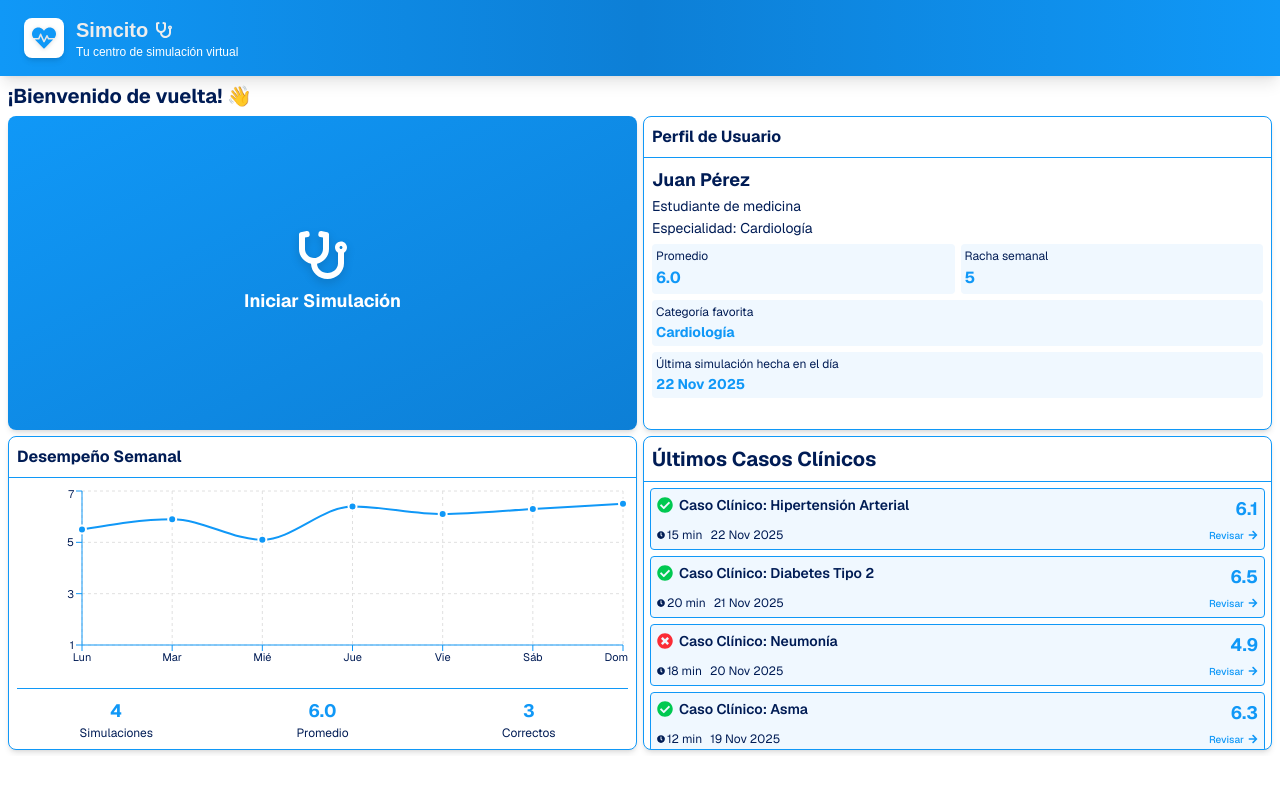
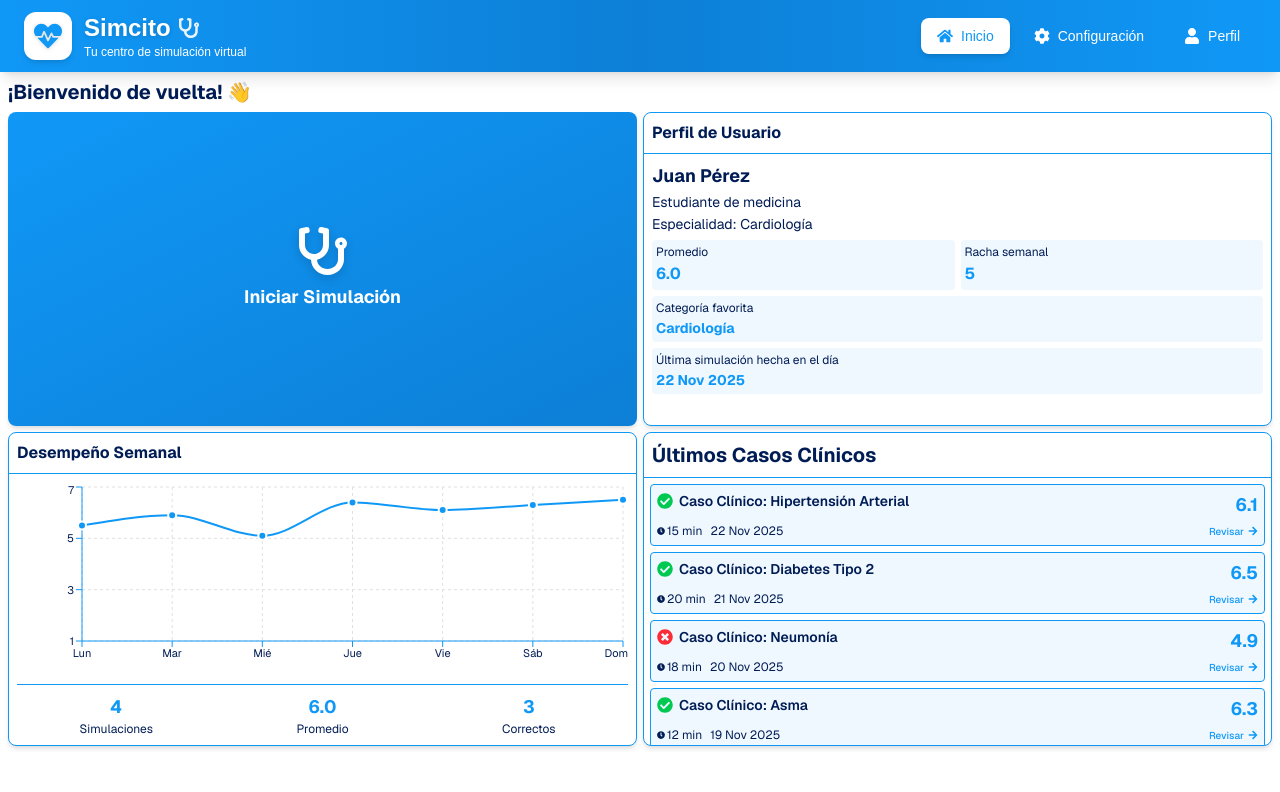
Before and after one commit to platanus-hack/platanus-hack-25-team-13, a Next.js app: page / in a window 1280 px wide. Shown: the top 792 px of the page. Built offline with nearby package versions, Linux system fonts and the light colour scheme.

Commit message:
feat: header updated and fixed

```diff
--- a/components/Header.tsx
+++ b/components/Header.tsx
@@ -1,31 +1,67 @@
 "use client";
 
-import { useRouter } from "next/navigation";
-import { FaHeartbeat, FaHome, FaBell, FaCog, FaUser, FaStethoscope } from "react-icons/fa";
+import { useRouter, usePathname } from "next/navigation";
+import { FaHeartbeat, FaHome, FaCog, FaUser, FaStethoscope } from "react-icons/fa";
 
 export default function Header() {
   const router = useRouter();
+  const pathname = usePathname();
+
+  const navItems = [
+    { path: "/", label: "Inicio", icon: FaHome },
+    { path: "/configuracion", label: "Configuración", icon: FaCog },
+    { path: "/perfil", label: "Perfil", icon: FaUser },
+  ];
 
   return (
-    <header className="w-full bg-gradient-to-r from-[#1098f7] via-[#0d7fd6] to-[#1098f7] shadow-lg">
-      <div className="max-w-7xl mx-auto px-6 py-4">
+    <header className="w-full bg-gradient-to-r from-[#1098f7] via-[#0d7fd6] to-[#1098f7] shadow-lg sticky top-0 z-50">
+      <div className="max-w-7xl mx-auto px-6 py-3">
+        <div className="flex items-center justify-between">
+          {/* Logo and Brand */}
           <button
             onClick={() => router.push("/")}
-          className="flex items-center gap-3 hover:opacity-80 transition-opacity cursor-pointer"
+            className="flex items-center gap-3 hover:opacity-90 transition-opacity cursor-pointer group"
           >
-          <div className="flex items-center justify-center w-10 h-10 bg-white rounded-lg shadow-md">
-            <FaHeartbeat className="w-6 h-6 text-[#1098f7] drop-shadow-sm" />
+            <div className="flex items-center justify-center w-12 h-12 bg-white rounded-xl shadow-md group-hover:shadow-lg group-hover:scale-105 transition-all duration-200">
+              <FaHeartbeat className="w-7 h-7 text-[#1098f7] drop-shadow-sm" />
             </div>
             <div>
               <div className="flex items-center gap-2">
-              <h1 className="text-xl font-bold">Simcito</h1>
-              <FaStethoscope className="w-4 h-4" />
+                <h1 className="text-2xl font-bold text-white drop-shadow-sm">Simcito</h1>
+                <FaStethoscope className="w-5 h-5 text-white opacity-90" />
               </div>
-            <p className="text-xs text-white text-opacity-90">
+              <p className="text-xs text-white text-opacity-90 font-medium">
                 Tu centro de simulación virtual
               </p>
             </div>
           </button>
+
+          {/* Navigation */}
+          <nav className="hidden md:flex items-center gap-2">
+            {navItems.map((item) => {
+              const Icon = item.icon;
+              const isActive = pathname === item.path;
+              return (
+                <button
+                  key={item.path}
+                  onClick={() => router.push(item.path)}
+                  className={`
+                    flex items-center gap-2 px-4 py-2 rounded-lg font-medium text-sm
+                    transition-all duration-200
+                    ${
+                      isActive
+                        ? "bg-white text-[#1098f7] shadow-md"
+                        : "text-white hover:bg-white/20 hover:shadow-sm"
+                    }
+                  `}
+                >
+                  <Icon className={`w-4 h-4 ${isActive ? "text-[#1098f7]" : ""}`} />
+                  <span>{item.label}</span>
+                </button>
+              );
+            })}
+          </nav>
+        </div>
       </div>
     </header>
   );
```
Lines whose indentation alone changed are shown as unchanged.
